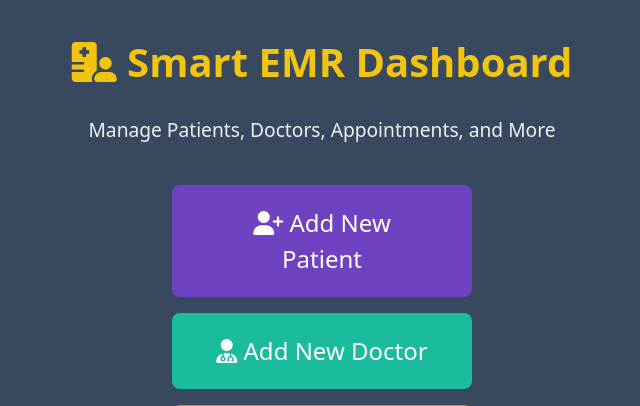
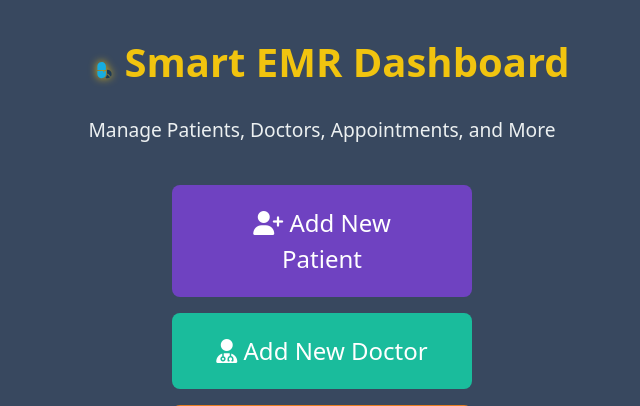
Before and after one commit to Mustafa-Hamam/EMR, a FastAPI app: page / in a window 1280 px wide. Shown: the top 406 px of the page, without its empty margins (318-958 px from the left). Run offline with FastAPI, Linux system fonts and the light colour scheme; some libraries are stand-ins or nearby versions.

```diff
--- a/EMR_core/templates/home.html
+++ b/EMR_core/templates/home.html
@@ -22,6 +22,15 @@
             font-weight: bold;
             color: #f1c40f;
             margin-bottom: 1.5rem;
+            display: flex;
+            align-items: center;
+            gap: 10px;
+        }
+
+        .welcome-header svg {
+            width: 40px;
+            height: 40px;
+            filter: drop-shadow(0 0 4px #f1c40f);
         }
 
         .subtitle {
@@ -61,50 +70,35 @@
 <body>
 
     <div class="welcome-header">
-        <i class="fas fa-hospital-user"></i> Smart EMR Dashboard
+        <!-- Embedded SVG logo -->
+        <svg viewBox="0 0 512 512" xmlns="http://www.w3.org/2000/svg">
+            <style>
+                .st0 { fill: #1B3954; }
+                .st1 { fill: #16ADE1; }
+            </style>
+            <g>
+                <path class="st0" d="M435.5,407.6l35.4,35.4c7-9.1,11.1-20.4,11.1-32.8c0-29.7-24.1-53.8-53.8-53.8c-2.2,0-4.4,0.1-6.6,0.4v52.5
+                    c0,17.9-6.8,34.7-19.3,47.5c7.7,4.2,16.5,6.6,25.8,6.6c12.3,0,23.7-4.2,32.8-11.1l-35.4-35.4c-2.7-2.7-2.7-7.2,0-9.9
+                    C428.3,404.9,432.8,404.9,435.5,407.6z"/>
+                <path class="st1" d="M407.6,371.4h-19.5v11.3c0,3.9-3.1,7-7,7c-3.9,0-7-3.1-7-7v-11.3h-74.7v38.5c0,16.4,7.3,31.1,18.8,41
+                    c9.5,8.2,21.8,13.1,35.3,13.1c14.5,0,27.7-5.7,37.4-15c10.3-9.9,16.7-23.7,16.7-39.1V371.4z"/>
+                <path class="st1" d="M299.5,309.9v47.6h74.7h14h19.5v-47.6c0-14.9-6.1-28.5-15.9-38.3c-9.8-9.8-23.3-15.8-38.3-15.8
+                    c-10.1,0-19.5,2.8-27.6,7.6C310.1,272.8,299.5,290.1,299.5,309.9z"/>
+            </g>
+        </svg>
+        Smart EMR Dashboard
     </div>
+
     <div class="subtitle">Manage Patients, Doctors, Appointments, and More</div>
 
-    <div class="button-container">
-        <a href="/newpatient" class="btn btn-custom btn-addpatient">
-            <i class="fas fa-user-plus"></i> Add New Patient
-        </a>
-    </div>
-    <div class="button-container">
-        <a href="/newdoctor" class="btn btn-custom btn-adddoctor">
-            <i class="fas fa-user-md"></i> Add New Doctor
-        </a>
-    </div>
-    <div class="button-container">
-        <a href="/newreceptionist" class="btn btn-custom btn-addreceptionist">
-            <i class="fas fa-concierge-bell"></i> Add New Receptionist
-        </a>
-    </div>
-    <div class="button-container">
-        <a href="/newhr" class="btn btn-custom btn-addhr">
-            <i class="fas fa-briefcase"></i> Add New HR
-        </a>
-    </div>
-    <div class="button-container">
-        <a href="/newvisit" class="btn btn-custom btn-addvisit">
-            <i class="fas fa-notes-medical"></i> Record Visit
-        </a>
-    </div>
-    <div class="button-container">
-        <a href="/newbooking" class="btn btn-custom btn-book">
-            <i class="fas fa-calendar-plus"></i> Book Appointment
-        </a>
-    </div>
-    <div class="button-container">
-        <a href="/newcase" class="btn btn-custom btn-case">
-            <i class="fas fa-folder-plus"></i> Add New Case
-        </a>
-    </div>
-    <div class="button-container">
-        <a href="/upload_case_file" class="btn btn-custom btn-casefile">
-            <i class="fas fa-file-medical"></i> Manage Case Files
-        </a>
-    </div>
+    <div class="button-container"><a href="/newpatient" class="btn btn-custom btn-addpatient"><i class="fas fa-user-plus"></i> Add New Patient</a></div>
+    <div class="button-container"><a href="/newdoctor" class="btn btn-custom btn-adddoctor"><i class="fas fa-user-md"></i> Add New Doctor</a></div>
+    <div class="button-container"><a href="/newreceptionist" class="btn btn-custom btn-addreceptionist"><i class="fas fa-concierge-bell"></i> Add New Receptionist</a></div>
+    <div class="button-container"><a href="/newhr" class="btn btn-custom btn-addhr"><i class="fas fa-briefcase"></i> Add New HR</a></div>
+    <div class="button-container"><a href="/newvisit" class="btn btn-custom btn-addvisit"><i class="fas fa-notes-medical"></i> Record Visit</a></div>
+    <div class="button-container"><a href="/newbooking" class="btn btn-custom btn-book"><i class="fas fa-calendar-plus"></i> Book Appointment</a></div>
+    <div class="button-container"><a href="/newcase" class="btn btn-custom btn-case"><i class="fas fa-folder-plus"></i> Add New Case</a></div>
+    <div class="button-container"><a href="/upload_case_file" class="btn btn-custom btn-casefile"><i class="fas fa-file-medical"></i> Manage Case Files</a></div>
 
 </body>
 </html>
```
